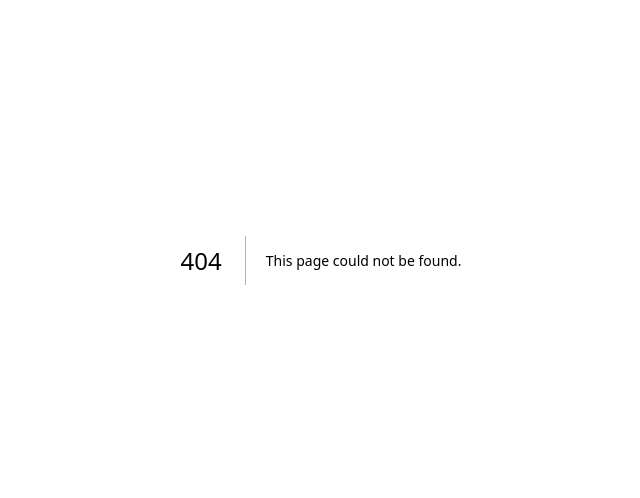
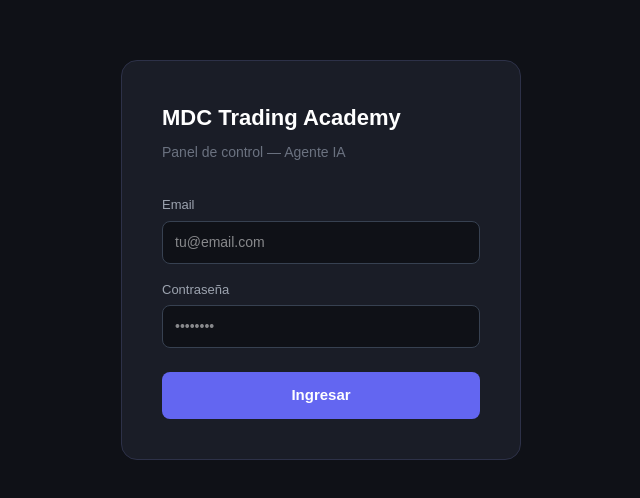
Before and after one commit to nicolaszuluagaAI/AGENTE-MDC-, a Next.js app: page /login in a window 1280 px wide. Before the commit this address had no page. Shown: the part 140-638 px from the top of the page, without its empty margins (319-959 px from the left). Built offline with nearby package versions, Linux system fonts and the light colour scheme.

Commit message:
Add login page and middleware auth

```diff
--- /dev/null
+++ b/src/app/login/page.tsx
@@ -0,0 +1,98 @@
+'use client'
+
+import { useState } from 'react'
+import { createClient } from '@supabase/supabase-js'
+import { useRouter } from 'next/navigation'
+
+export default function LoginPage() {
+    const [email, setEmail] = useState('')
+    const [password, setPassword] = useState('')
+    const [error, setError] = useState('')
+    const [loading, setLoading] = useState(false)
+    const router = useRouter()
+
+    const handleLogin = async () => {
+        setLoading(true)
+        setError('')
+
+        const supabase = createClient(
+            process.env.NEXT_PUBLIC_SUPABASE_URL!,
+            process.env.NEXT_PUBLIC_SU_BASE_ANON_KEY!
+        )
+
+        const { error } = await supabase.auth.signInWithPassword({ email, password })
+
+        if (error) {
+            setError('Email o contraseña incorrectos')
+            setLoading(false)
+        } else {
+            router.push('/')
+        }
+    }
+
+    return (
+        <div style={{
+            minHeight: '100vh', display: 'flex', alignItems: 'center', justifyContent: 'center',
+            background: '#0f1117'
+        }}>
+            <div style={{
+                background: '#1a1d27', borderRadius: '16px', padding: '40px',
+                width: '100%', maxWidth: '400px', border: '1px solid #2d3148'
+            }}>
+                <h1 style={{ color: '#fff', fontSize: '22px', fontWeight: 700, marginBottom: '8px' }}>
+                    MDC Trading Academy
+                </h1>
+                <p style={{ color: '#6b7280', fontSize: '14px', marginBottom: '32px' }}>
+                    Panel de control — Agente IA
+                </p>
+
+                <div style={{ marginBottom: '16px' }}>
+                    <label style={{ color: '#9ca3af', fontSize: '13px', display: 'block', marginBottom: '6px' }}>Email</label>
+                    <input
+                        type="email"
+                        value={email}
+                        onChange={e => setEmail(e.target.value)}
+                        placeholder="tu@email.com"
+                        style={{
+                            width: '100%', background: '#0f1117', border: '1px solid #374151',
+                            borderRadius: '8px', padding: '10px 12px', color: '#fff',
+                            fontSize: '14px', boxSizing: 'border-box'
+                        }}
+                    />
+                </div>
+
+                <div style={{ marginBottom: '24px' }}>
+                    <label style={{ color: '#9ca3af', fontSize: '13px', display: 'block', marginBottom: '6px' }}>Contraseña</label>
+                    <input
+                        type="password"
+                        value={password}
+                        onChange={e => setPassword(e.target.value)}
+                        placeholder="••••••••"
+                        onKeyDown={e => e.key === 'Enter' && handleLogin()}
+                        style={{
+                            width: '100%', background: '#0f1117', border: '1px solid #374151',
+                            borderRadius: '8px', padding: '10px 12px', color: '#fff',
+                            fontSize: '14px', boxSizing: 'border-box'
+                        }}
+                    />
+                </div>
+
+                {error && (
+                    <p style={{ color: '#f87171', fontSize: '13px', marginBottom: '16px' }}>{error}</p>
+                )}
+
+                <button
+                    onClick={handleLogin}
+                    disabled={loading}
+                    style={{
+                        width: '100%', background: '#6366f1', color: '#fff', border: 'none',
+                        borderRadius: '8px', padding: '12px', fontSize: '15px', fontWeight: 600,
+                        cursor: loading ? 'not-allowed' : 'pointer', opacity: loading ? 0.7 : 1
+                    }}
+                >
+                    {loading ? 'Ingresando...' : 'Ingresar'}
+                </button>
+            </div>
+        </div>
+    )
+}
--- /dev/null
+++ b/src/middleware.ts
@@ -0,0 +1,35 @@
+import { NextRequest, NextResponse } from 'next/server'
+import { createClient } from '@supabase/supabase-js'
+
+export async function middleware(request: NextRequest) {
+    const { pathname } = request.nextUrl
+
+    // Rutas públicas — no requieren login
+    if (pathname.startsWith('/login') || pathname.startsWith('/api')) {
+        return NextResponse.next()
+    }
+
+    // Verificar sesión
+    const supabaseUrl = process.env.NEXT_PUBLIC_SUPABASE_URL!
+    const supabaseKey = process.env.NEXT_PUBLIC_SU_BASE_ANON_KEY!
+
+    const accessToken = request.cookies.get('sb-access-token')?.value ||
+        request.cookies.get(`sb-${supabaseUrl.split('//')[1].split('.')[0]}-auth-token`)?.value
+
+    if (!accessToken) {
+        return NextResponse.redirect(new URL('/login', request.url))
+    }
+
+    const supabase = createClient(supabaseUrl, supabaseKey)
+    const { data: { user }, error } = await supabase.auth.getUser(accessToken)
+
+    if (error || !user) {
+        return NextResponse.redirect(new URL('/login', request.url))
+    }
+
+    return NextResponse.next()
+}
+
+export const config = {
+    matcher: ['/((?!_next/static|_next/image|favicon.ico).*)'],
+}
```
